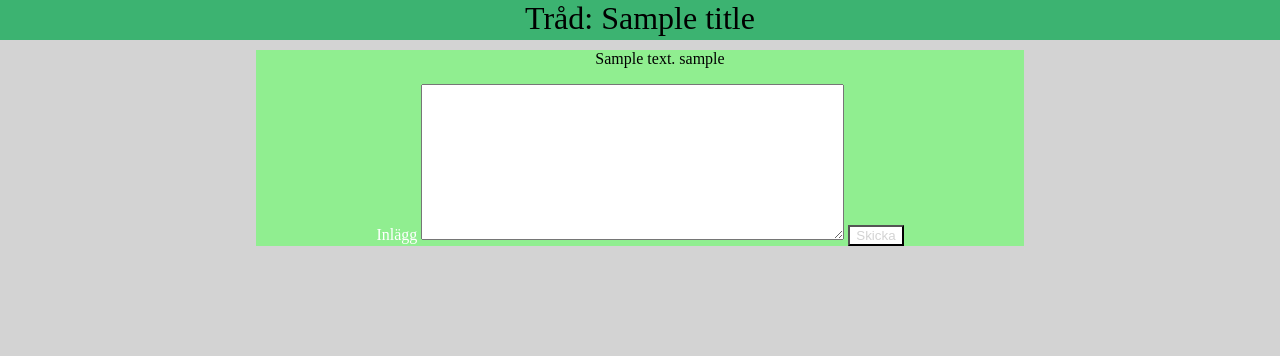
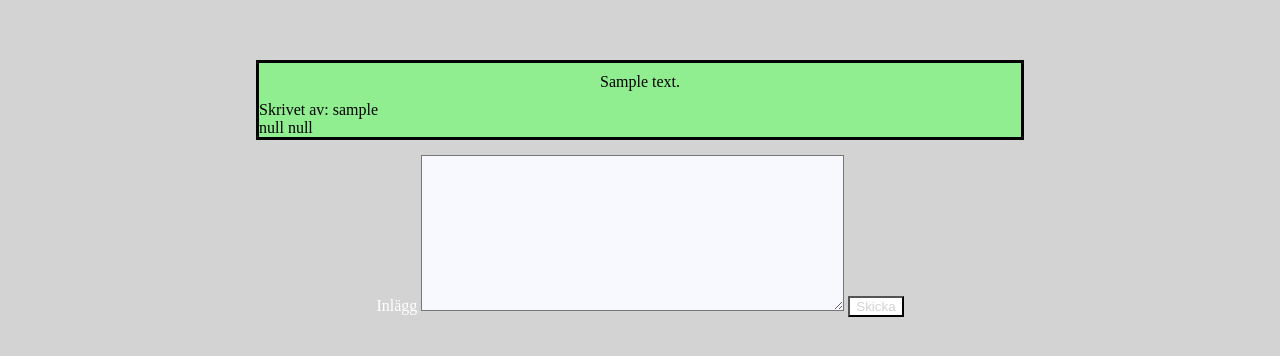
Before and after one commit to krisc457/urban-broccoli, a Spring app: template src/main/resources/templates/thread.html in a window 1280 px wide. Shown: the top 356 px of the page. Run offline with Thymeleaf, Linux system fonts and the light colour scheme; the template is opened without the code that fills it: most values are stand-ins (such as "Sample title", 1, 10 or a date in 2020); data that the repository does not hold is empty.

Commit message:
Senaste senaste senaste

```diff
--- a/src/main/java/com/example/controller/loginController.java
+++ b/src/main/java/com/example/controller/loginController.java
@@ -18,6 +18,7 @@
 
 import javax.servlet.http.HttpSession;
 import javax.validation.Valid;
+import java.time.LocalDateTime;
 import java.util.Calendar;
 import java.util.List;
 
@@ -83,7 +84,7 @@
     public ModelAndView comment(@PathVariable long threadId, @RequestParam String text, long userId) throws Exception {
 
         Thread thread = repository.getThread(threadId);
-        repository.addPost(text,threadId, userId);
+        repository.addPost(text, threadId, userId, new java.sql.Date(Calendar.getInstance().getTimeInMillis()));
         List<Post> posts = iUser.listPosts(threadId);
 
         return new ModelAndView("thread")
--- a/src/main/java/com/example/domain/Post.java
+++ b/src/main/java/com/example/domain/Post.java
@@ -1,4 +1,6 @@
 package com.example.domain;
+
+import java.time.LocalDateTime;
 
 /**
  * Created by Administrator on 2017-03-22.
@@ -10,12 +12,14 @@
     public long threadId;
     public long userId;
     public String username;
+    public final LocalDateTime entrydate;
 
-    public Post(long postId, String text, long threadId, long userId, String username) {
+    public Post(long postId, String text, long threadId, long userId, String username, LocalDateTime entrydate) {
         this.postId = postId;
         this.text = text;
         this.threadId = threadId;
         this.userId = userId;
         this.username = username;
+        this.entrydate = entrydate;
     }
 }
--- a/src/main/java/com/example/repository/IUser.java
+++ b/src/main/java/com/example/repository/IUser.java
@@ -11,5 +11,5 @@
     List<Thread> listThreads() throws Exception;
     Thread getThread (long id) throws Exception;
     List<Post> listPosts (long threadId) throws Exception;
-    void addPost(String text, long postId, long userId) throws Exception;
+    void addPost(String text, long postId, long userId, java.sql.Date date) throws Exception;
 }
--- a/src/main/resources/static/cssfil.css
+++ b/src/main/resources/static/cssfil.css
@@ -20,17 +20,64 @@
     margin-right: auto;
     /*width: 40%*/
 }
+
+#superdiv {
+    width: 60%;
+    margin-left: 20%;
+    margin-right: 20%;
+    background-color: salmon;
+    padding-bottom: 30px;
+    padding-top: 15px;
+}
+
+#parent {
+    width: 100%;
+    /*margin-left: 20%;*/
+    /*margin-right: 20%;*/
+
+}
+#child {
+    width: 100%;
+    margin-top: 40px;
+    font-size: x-large;
+
+}
 #main {
     width: 60%;
     margin-left: 20%;
     margin-right: 20%;
+    /*background-color: lightgreen;*/
+    margin-top: 60px;
+}
+
+#seconddiv {
+    width: 100%;
+    padding-top: 10px;
+    padding-bottom: 10px;
     background-color: lightgreen;
-    margin-top: 40px;
+}
+#comment {
+    width: 100%;
+    text-align: initial;
+    background-color: lightgreen;
+    text-align: left;
+}
+
+#timediv {
+    width: 100%;
+    text-align: initial;
+    background-color: lightgreen;
+    text-align: left;
 }
 
 form {
     color: white;
     /*font-family: ""*/
+    margin-top: 15px;
+}
+
+textarea {
+    background-color: ghostwhite;
 }
 
 a:link {
@@ -68,7 +115,7 @@
     left: 0;
     z-index: 99;
     width: 100%;
-    height: 40px;
+    /*height: 40px;*/
     font-size: xx-large;
     background-color: mediumseagreen;
 }
@@ -84,6 +131,9 @@
     list-style: none;
 }
 
+#maindiv {
+    border: solid;
+}
 /*.flex-container {*/
     /*justify-content: flex-start | flex-end | center | space-between | space-around;*/
 /*}*/
--- a/src/main/resources/templates/thread.html
+++ b/src/main/resources/templates/thread.html
@@ -6,15 +6,30 @@
 </head>
 <body>
 <header id="header">
-    Tråd: <span th:text="${title}"></span>
+
+    <!--<a href="/lobby.html" value="Tillbaka">-->
+    <!--</a>-->
+    <!--Tråd: <span th:text="${title}"></span>-->
 </header>
 <div id="main">
-    <ul>
-        <li th:each="post : ${posts}">
-           <a th:text="${post.text}"/>
-            <a th:text="${post.username}"/>
-        </li>
-    </ul>
+
+    <div id="maindiv" th:each="post : ${posts}">
+        <div id="seconddiv">
+        <a th:text="${post.text}"/>
+        </div>
+        <div id="comment">
+        Skrivet av: <a th:text="${post.username}"/>
+        </div>
+        <div id="timediv">
+        <time th:datetime="${post.entrydate}" th:text="${post.entrydate.toLocalDate()} + ' ' + ${post.entrydate.toLocalTime()}"/>
+        </div>
+    </div>
+    <!--<ul>-->
+        <!--<li th:each="post : ${posts}">-->
+           <!--<a th:text="${post.text}"/>-->
+            <!--<a th:text="${post.username}"/>-->
+        <!--</li>-->
+    <!--</ul>-->
 <form th:action="@{/thread/{id}(id=${threadId})}" method="post">
     Inlägg <textarea name="text" rows="10" cols="50"></textarea>
     <!--<input type="hidden" name="id" th:value="${thread.threadId}"/>-->
```
Also changed, not shown: src/main/java/com/example/repository/Repository.java (+7 -4 lines), src/main/resources/templates/lobby.html (+7 -9 lines).
